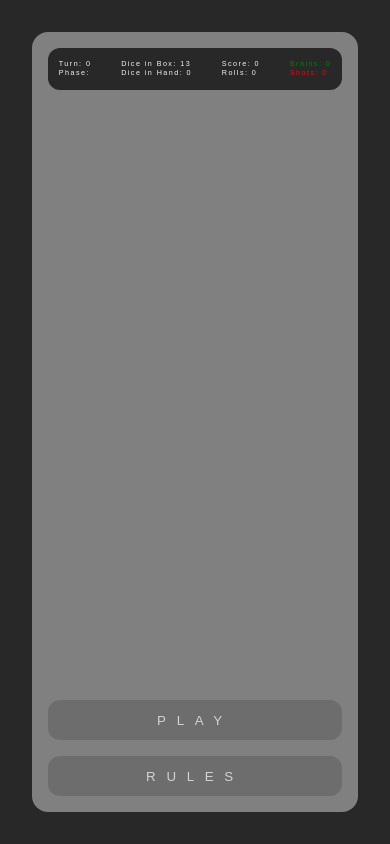
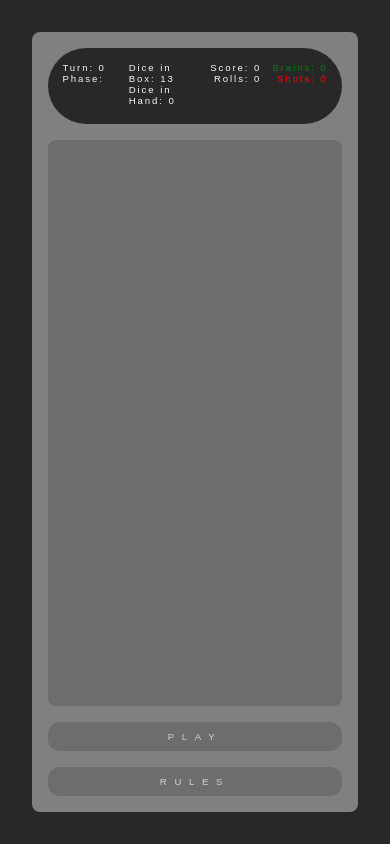
Before and after one commit to nuno-oliveira-1991/zombie-dice-game, a React (Vite) app: page / in a window 390 px wide. Built offline with nearby package versions, Linux system fonts and the light colour scheme.

Commit message:
General styles update for mobile 2

```diff
--- a/src/components/GameStage/DieThumbnail/DieThumbnail.jsx
+++ b/src/components/GameStage/DieThumbnail/DieThumbnail.jsx
@@ -3,9 +3,9 @@ import style from './die-thumb-styles.module.scss';
 const DieThumbnail = ({ color, face }) => {
 
   return (
-    <div className={style['container']}>
+    <span className={style['container']}>
       <img src={`/images/die-image-${face}-${color}.jpg`} />
-    </div>
+    </span>
   )
 }
 
--- a/src/components/GameStage/DieThumbnail/die-thumb-styles.module.scss
+++ b/src/components/GameStage/DieThumbnail/die-thumb-styles.module.scss
@@ -1,19 +1,19 @@
-.container {
-  display: flex;
-  height: auto;
-  border-radius: 8px;
 
-  img {
-    width: 100%;
-    height: 100%;
-    border-radius: 8px;
-  }
+img {
+  height: 10em;
+  border-radius: 12px;
 }
+
 
 @media only screen and (max-width: 900px) {
 
   .container {
-    height: 20%;
-    border-radius: 8px;
+    display: flex;
+    align-items: center;
+    height: 50%;
+
+    img {
+      border-radius: 8px;
+    }
   }
 }
--- a/src/components/GameStage/GameStage.jsx
+++ b/src/components/GameStage/GameStage.jsx
@@ -208,7 +208,7 @@ const GameStage = () => {
   return (
     <div className={style['container']}>
       <ScoreBoard />
-      <div className={style['roll-panel']} style={{ visibility: (turn === 0 && gameOutcomeMessage === '') ? 'hidden' : 'visible' }}>
+      <div className={style['roll-panel']}>
         {playerHand.length > 0 && score < 13 && turnPhase === 'DRAW' && playerHand.map((die) => <div key={uuidv4()} className={style['color-box']}><div style={{ backgroundColor: die.color }}></div></div>)}
         {rollResult.length > 0 && score < 13 && turnPhase === 'ROLL' && rollResult.map((die) => <DieThumbnail key={uuidv4()} color={die.color} face={die.face}/>)}
         {loadingMessage !== '' && <span>{loadingMessage}</span>}
--- a/src/components/GameStage/game-stage-styles.module.scss
+++ b/src/components/GameStage/game-stage-styles.module.scss
@@ -22,7 +22,7 @@
   padding: 2em;
   gap: 1em;
   border-radius: 40px;
-  margin: 4em 0;
+  margin: 2em 0;
   letter-spacing: 0.2em;
 }
 .roll-panel h2 {
@@ -66,31 +66,26 @@
   width: 50%;
 }
 
-@media screen and (max-width: 1300px) {
-  .roll-panel {
-    box-sizing: border-box;
-    margin: 2em 0;
-  }
-}
 
 @media only screen and (max-width: 900px) {
   .container {
     width: 100%;
     height: 100%;
     padding: 1em;
-    border-radius: 16px;
+    border-radius: 8px;
   }
 
   .roll-panel {
-    font-size: 14px;
+    font-size: 50%;
     flex-direction: column;
     height: 100%;
-    margin: 1em 0;
-    border-radius: 16px;
+    margin: 2em 0;
+    border-radius: 8px;
   }
 
   .color-box {
     height: 20%;
+    margin: 1em 0;
     border-radius: 8px;
   }
 
@@ -100,6 +95,7 @@
     button {
       width: 100%;
       border-radius: 12px;
+      font-size: 60%;
     }
   }
 }
--- a/src/components/ScoreBoard/ScoreBoard.jsx
+++ b/src/components/ScoreBoard/ScoreBoard.jsx
@@ -17,19 +17,19 @@ const ScoreBoard = () => {
   return (
     <div className={style['container']}>
       <div className={style['score-panel']}>
-        <div className={style['score-group']}>
+        <div className={style['score-group-a']}>
           <span>{`Turn: ${turn}`}</span>
           <span>{`Phase: ${turnPhase}`}</span>
         </div>
-        <div className={style['score-group']}>
+        <div className={style['score-group-b']}>
           <span>{`Dice in Box: ${diceInsideBox.length}`}</span>
           <span>{`Dice in Hand: ${playerHand.length}`}</span>
         </div>
-        <div className={style['score-group']}>
+        <div className={style['score-group-b']}>
           <span>{`Score: ${score}`}</span>
           <span>{`Rolls: ${rollCounter}`}</span>
         </div>
-        <div className={style['score-group']}>
+        <div className={style['score-group-b']}>
           <span className={style['brain-counter']}>{`Brains: ${brains}`}</span>
           <span className={style['shot-counter']}>{`Shots: ${shots}`}</span>
         </div>
--- a/src/components/ScoreBoard/score-board-styles.module.scss
+++ b/src/components/ScoreBoard/score-board-styles.module.scss
@@ -18,23 +18,29 @@
   display: flex;
   justify-content: space-between;
   width: 100%;
-
-  div {
-    display: flex;
-    flex-direction: column;
-  }
 }
 
-@media screen and (max-width: 480px) {
+.score-group-a{
+  width: 100%;
+  display: flex;
+  flex-direction: column;
+  align-items: flex-start;
+}
+
+.score-group-b{
+  width: 100%;
+  display: flex;
+  flex-direction: column;
+  align-items: flex-end;
+}
+
+@media screen and (max-width: 1100px) {
   .container {
     padding: 1.5em;
-    font-size: 45%;
-    border-radius: 12px;
-
+    font-size: 60%;
   }
 
   .score-panel {
-
     div {
       margin-bottom: 0.3em;
     }
```
